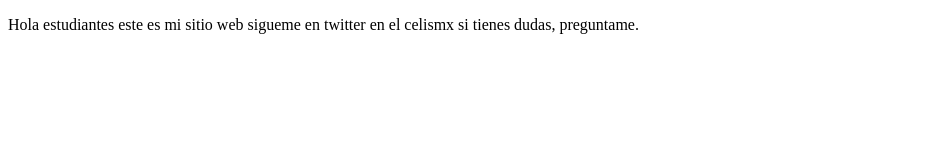
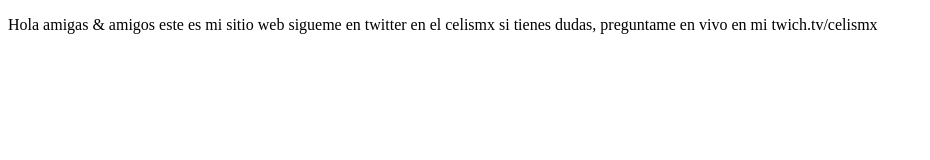
Before and after one commit to Ana1201/proyectoDemoCursoPrework, a plain HTML site: page index.html in a window 1280 px wide. Shown: the whole page, without its empty margins (0-930 px from the left). Drawn offline with Linux system fonts and the light colour scheme.

Commit message:
cambios agregamos sitio de twitch

```diff
--- a/index.html
+++ b/index.html
@@ -8,8 +8,8 @@
 </head>
 <body>
     <p>
-        Hola estudiantes este es mi sitio web
-        sigueme en twitter en el celismx si tienes dudas, preguntame.
+        Hola amigas & amigos  este es mi sitio web
+        sigueme en twitter en el celismx si tienes dudas, preguntame en vivo en mi twich.tv/celismx
     </p>
 
 </body>
```
